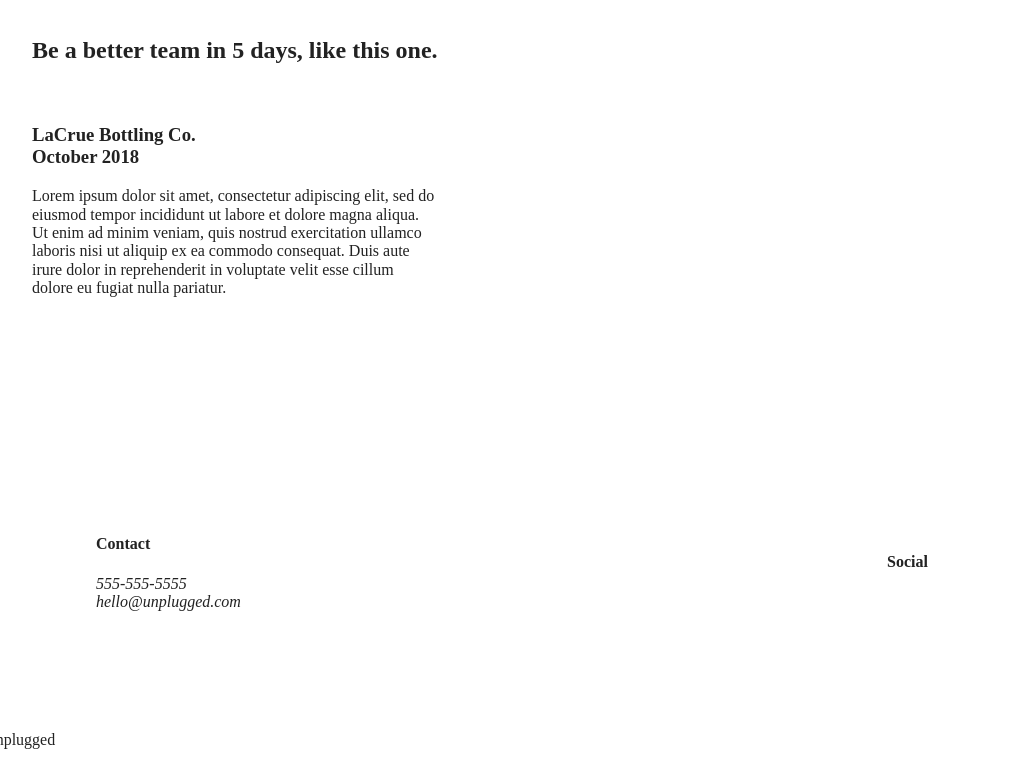
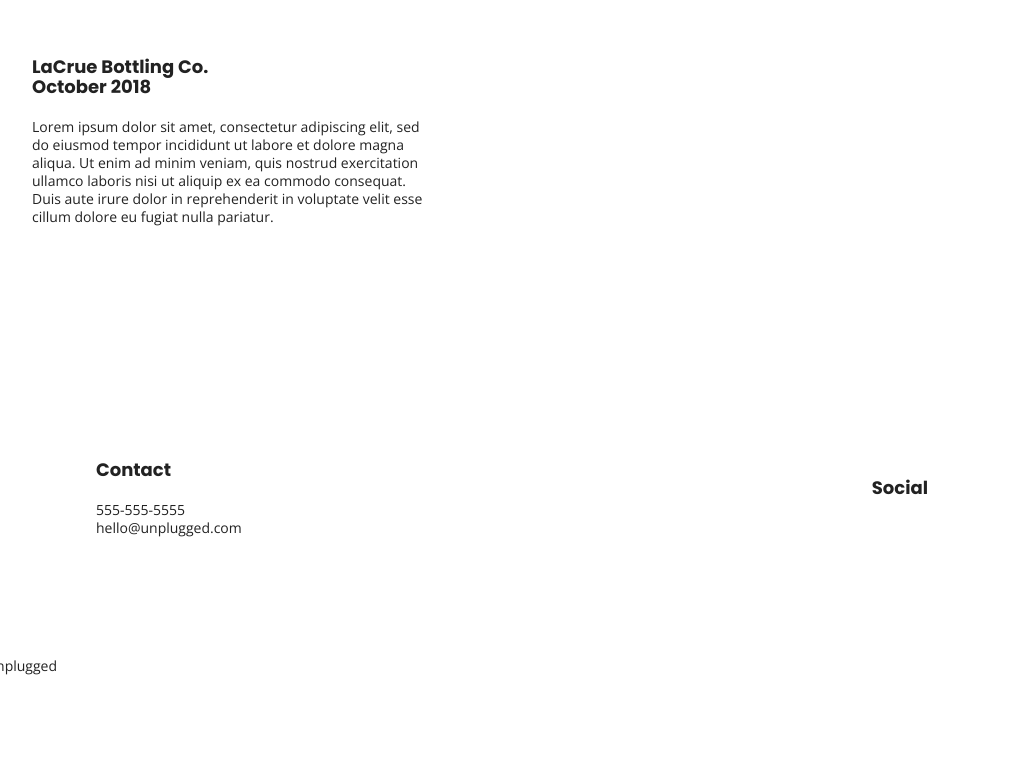
Before and after one commit to sheisrachel/unplugged-retreat, a website built with Parcel: page index.html in a window 1280 px wide. Shown: the part 1574-2344 px from the top of the page, without its empty margins (128-1151 px from the left). After the commit the page ends 2269 px from the top, so only its background shows below. Built offline with nearby package versions, Linux system fonts and the light colour scheme.

Commit message:
Added base font styles to css

```diff
--- a/about/index.html
+++ b/about/index.html
@@ -11,6 +11,8 @@
   <meta property="og:type" content="">
   <meta property="og:url" content="">
   <meta property="og:image" content="">
+
+  <link href="https://fonts.googleapis.com/css?family=Open+Sans:400,700|Poppins:500,700" rel="stylesheet">
 
   <link rel="manifest" href="../site.webmanifest">
   <link rel="apple-touch-icon" href="../icon.png">
--- a/css/main.css
+++ b/css/main.css
@@ -50,7 +50,55 @@ textarea {
    Author's custom styles
    ========================================================================== */
 
-/* BASE HEADER STYLES */
+/******************** GENERAL STYLES ********************/
+
+html {
+	font-size: 16px;
+}
+
+body {
+  font-size: 1em;
+  font-family: 'Open Sans', sans-serif;
+  text-align: left;
+}
+
+ul,
+ol {
+  list-style-type: none;
+}
+
+a {
+  color: #e2e3ed;
+  text-decoration: none;
+}
+
+h2 {
+  font-family: 'Poppins', sans-serif;
+  font-size: 1.875em;
+}
+
+h3,
+h4 {
+  font-family: 'Poppins', sans-serif;
+  margin: 20px 0;
+  font-size: 1.125em;
+}
+
+p {
+  font-size: .875em;
+  line-height: 1.285;
+}
+
+address {
+ font-style: normal;
+}
+
+.content-wrapper {
+  width: 90%;
+  margin: 50px 0;
+}
+
+/******************** BASE HEADER STYLES ********************/
 
 header,
 footer {
@@ -92,7 +140,7 @@ header nav ul {
   width: 100%;
 }
 
-/* BASE FOOTER STYLES */
+/******************** BASE FOOTER STYLES ********************/
 
 footer {
   flex-direction: column;
@@ -127,7 +175,7 @@ footer .copyright {
   margin: 20px 0;
 }
 
-/* BASE MAIN STYLES */
+/******************** BASE MAIN STYLES ********************/
 
 .hero-area {
   display: flex;
@@ -183,7 +231,7 @@ aside {
   margin: 20px 0;
 }
 
-/* ABOUT PAGE */
+/******************** ABOUT PAGE ********************/
 
 .mission {
   display: flex;
@@ -203,7 +251,7 @@ aside {
   margin: 0;
 }
 
-/* FAQ PAGE */
+/******************** FAQ PAGE ********************/
 
 .faq {
   display: flex;
@@ -229,7 +277,7 @@ aside {
 }
 
 /* ==========================================================================
-   Helper classes
+   HELPER CLASSES
    ========================================================================== */
 
 .hidden,
@@ -280,14 +328,14 @@ aside {
 
 @media only screen and (min-width: 768px) {
 
-  /* BASE STYLES */
+  /******************** BASE STYLES ********************/
 
   .content-wrapper {
     max-width: 640px;
     margin: 100px 0;
   }
 
-  /* HEADER */
+  /******************** HEADER STYLES ********************/
 
   header {
     justify-content: space-around;
@@ -311,7 +359,7 @@ aside {
       display: none;
   }
 
-  /* MAIN */
+ /******************** MAIN STYLES ********************/
 
   aside .content-wrapper {
       margin: 50px 0;
@@ -347,7 +395,7 @@ aside {
       width: 49%;
   }
 
-  /* FOOTER */
+ /******************** FOOTER STYLES ********************/
 
   footer .content-wrapper {
     width: 65%;
@@ -368,7 +416,7 @@ aside {
       width: 100%;
   }
 
-  /* ABOUT PAGE */
+  /******************** ABOUT PAGE ********************/
 
   .mission-content {
     display: flex;
@@ -391,7 +439,7 @@ aside {
     align-items: flex-start;
   }
 
-  /* FAQ PAGE */
+  /******************** FAQ PAGE ********************/
 
   .faq .content-wrapper {
     justify-content: space-between;
@@ -410,13 +458,13 @@ aside {
 @media only screen and (min-width:1200px) {
   /*Desktop styles here*/
 
-  /* BASE STYLES */
+  /******************** BASE STYLES ********************/
 
   .content-wrapper {
     max-width: 960px;
   }
 
-  /* MAIN */
+  /******************** MAIN STYLES ********************/
 
   .hero-area h1 {
     width: 60%;
@@ -443,14 +491,14 @@ aside {
     width: 42%;
   }
 
-  /* ABOUT PAGE */
+  /******************** ABOUT PAGE ********************/
 
   .mission h2,
   .contact-section .content-wrapper h2 {
       width: 95%;
   }
 
-  /* FAQ PAGE */
+  /******************** FAQ PAGE ********************/
 
   .faq h2 {
     width: 100%;
--- a/index.html
+++ b/index.html
@@ -11,6 +11,8 @@
   <meta property="og:type" content="">
   <meta property="og:url" content="">
   <meta property="og:image" content="">
+
+  <link href="https://fonts.googleapis.com/css?family=Open+Sans:400,700|Poppins:500,700" rel="stylesheet">
 
   <link rel="manifest" href="site.webmanifest">
   <link rel="apple-touch-icon" href="icon.png">
```
Also changed, not shown: faq/index.html (+2 -0 lines).
